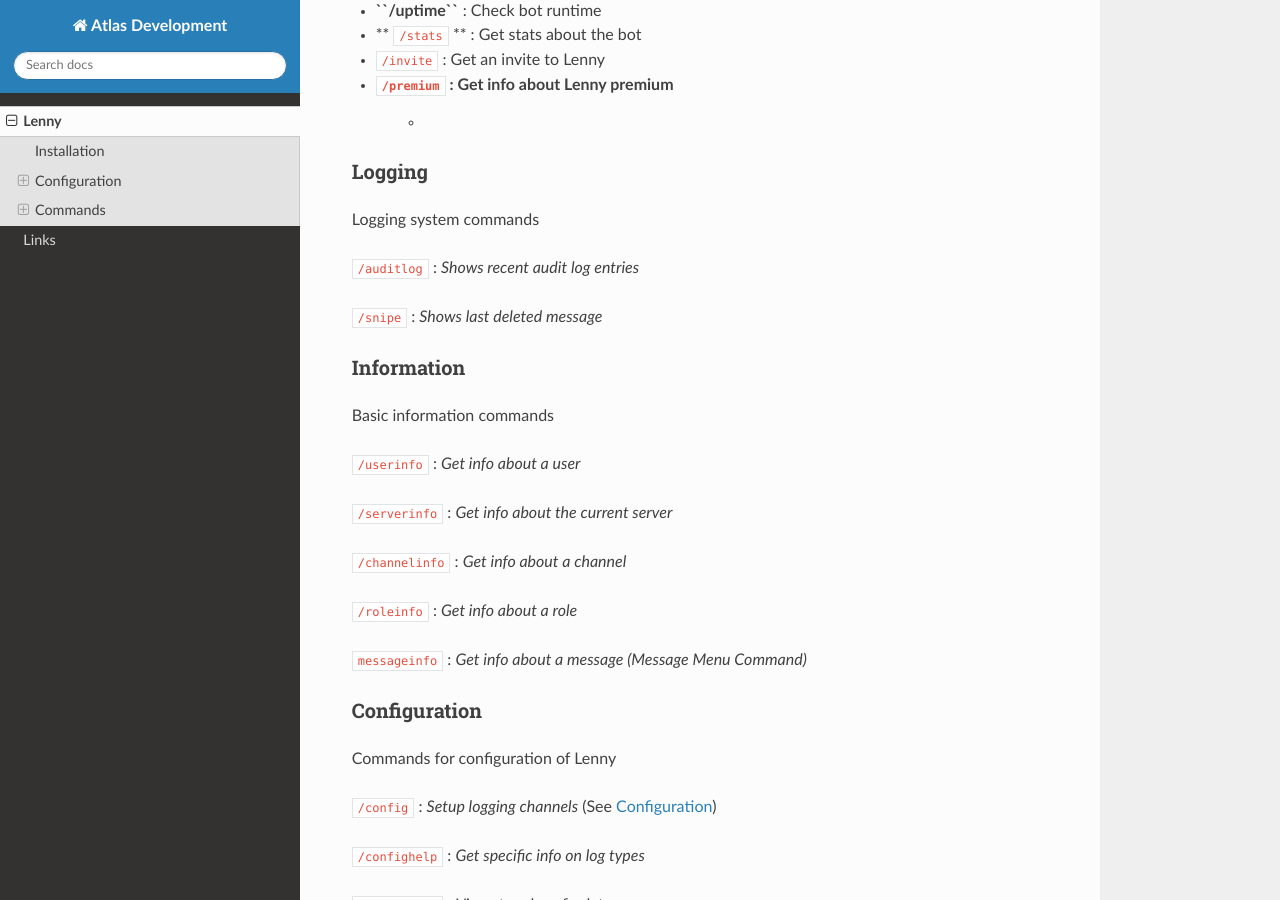
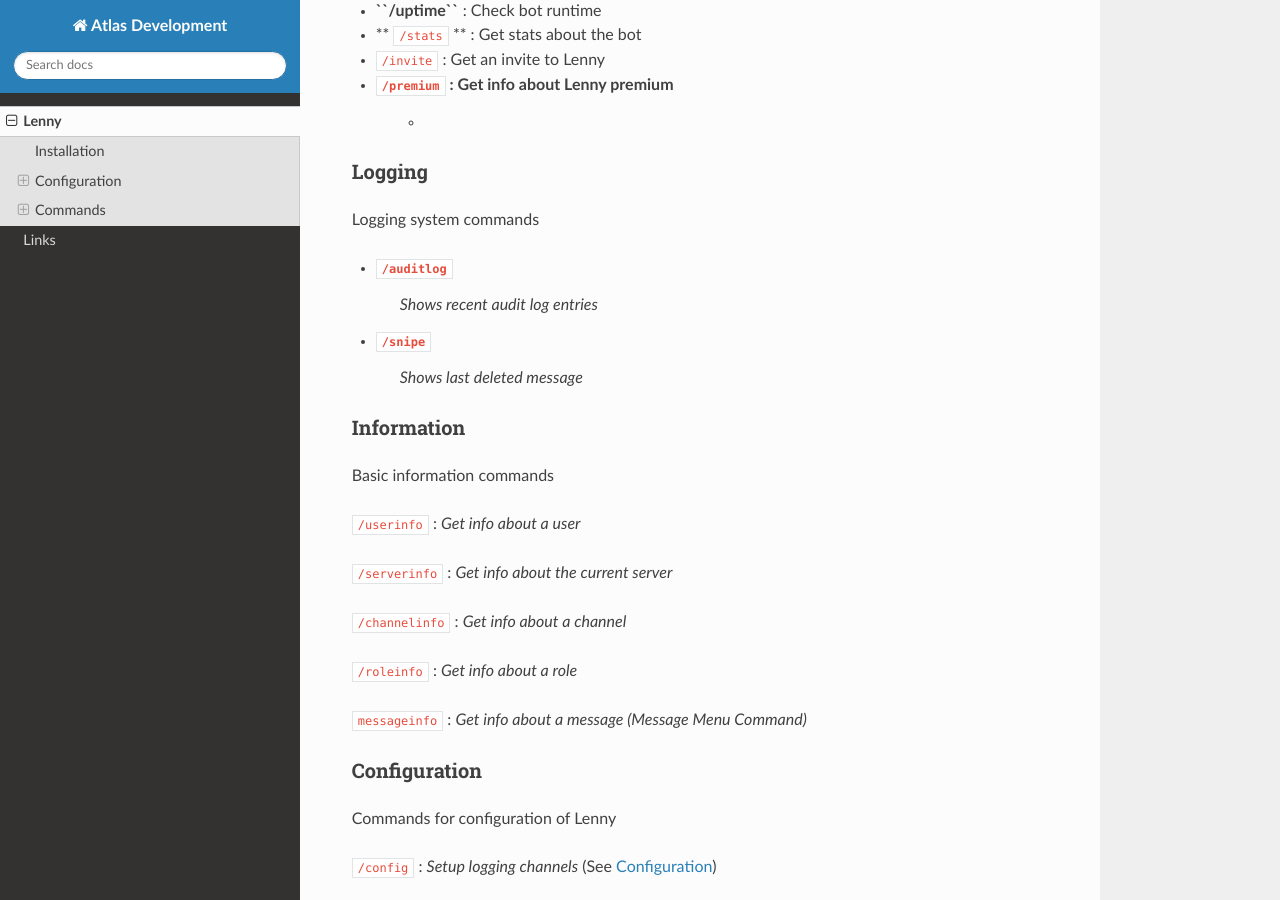
Before and after one commit to madebyatlas/docs, a Sphinx documentation site: the page built from docs/source/lenny.rst, in a window 1280 px wide and 900 px high, scrolled down 1808 px. Built offline with Sphinx 7.4.7 and the Read the Docs theme 3.1.0, drawn with Linux system fonts in a browser that asks for light colours.

```diff
--- a/docs/source/lenny.rst
+++ b/docs/source/lenny.rst
@@ -92,9 +92,11 @@ Logging
 
 Logging system commands
 
-``/auditlog`` : *Shows recent audit log entries*
+* ``/auditlog``
+   *Shows recent audit log entries*
 
-``/snipe`` : *Shows last deleted message*
+* ``/snipe``
+   *Shows last deleted message*
 
 Information
 -----------
```
